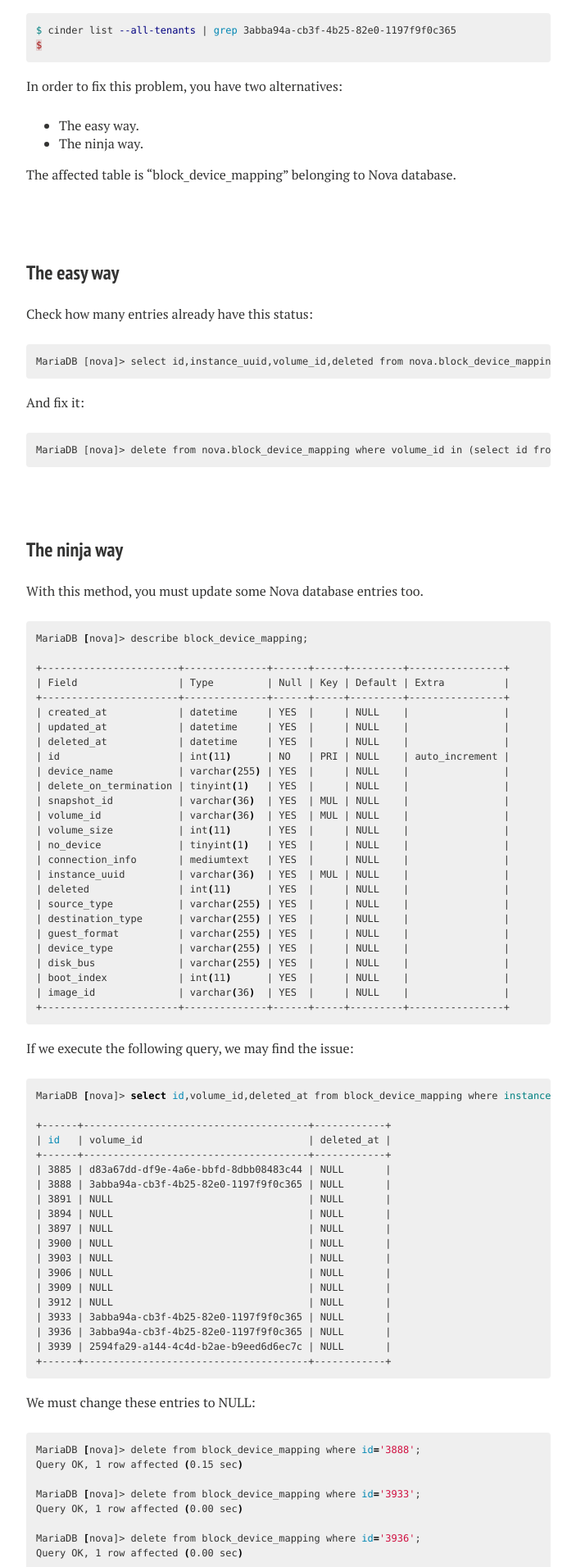
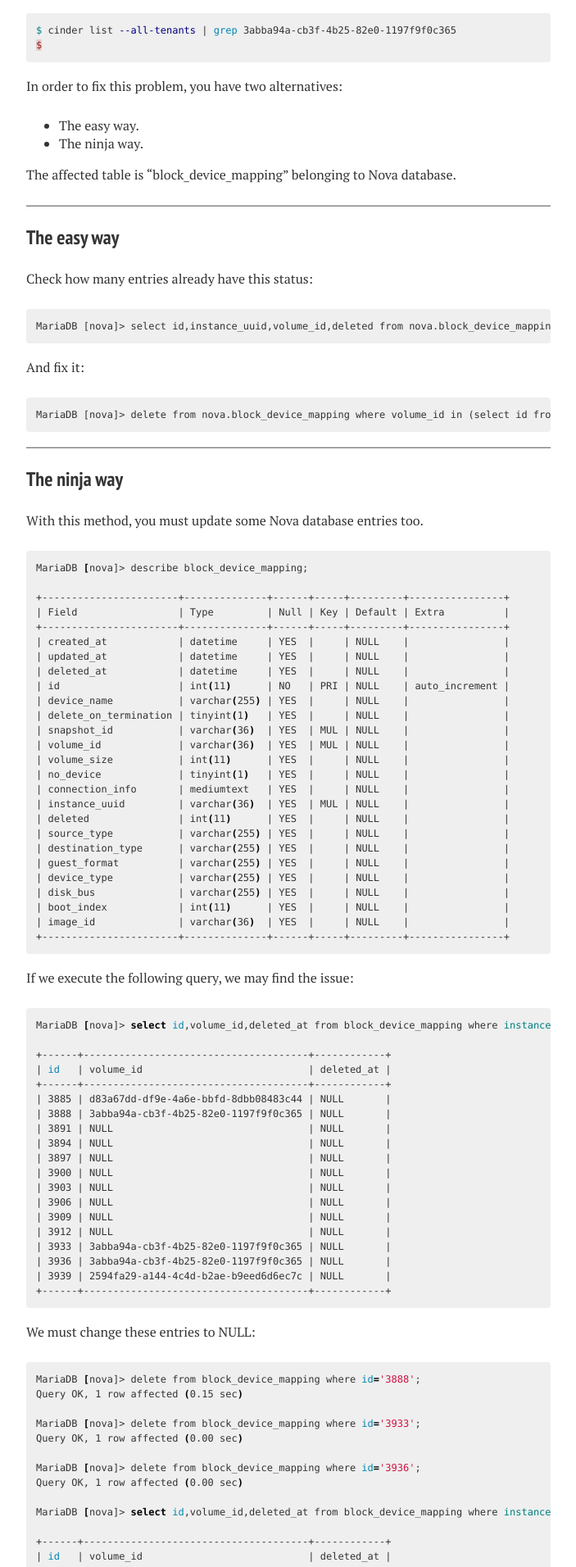
Before and after one commit to lestrade84/lestrade84.github.io, a Jekyll site: the page built from _posts/2014-12-03-openstack-horizon-retrieve-instance-details.md, in a window 1280 px wide. Shown: the part 1172-3084 px from the top of the page at 82% size, without its empty margins (288-991 px from the left). Built offline with Jekyll 4.4.1, drawn with Linux system fonts in a browser that asks for light colours; nearby versions of some CDN libraries; comment, search, counter and statistics services are not loaded.

Commit message:
Horizontal lines

```diff
--- a/_posts/2014-12-03-openstack-horizon-retrieve-instance-details.md
+++ b/_posts/2014-12-03-openstack-horizon-retrieve-instance-details.md
@@ -42,8 +42,7 @@
 
 The affected table is "block_device_mapping" belonging to Nova database.
 
-<br>
-<br>
+<hr align="center" noshade="noshade" size="2" width="100%" />
 
 ### The easy way
 
@@ -59,8 +58,7 @@
 MariaDB [nova]> delete from nova.block_device_mapping where volume_id in (select id from cinder.volumes where status='deleted') and deleted=0;
 {% endhighlight %}
 
-<br>
-<br>
+<hr align="center" noshade="noshade" size="2" width="100%" />
 
 ### The ninja way
 
```
